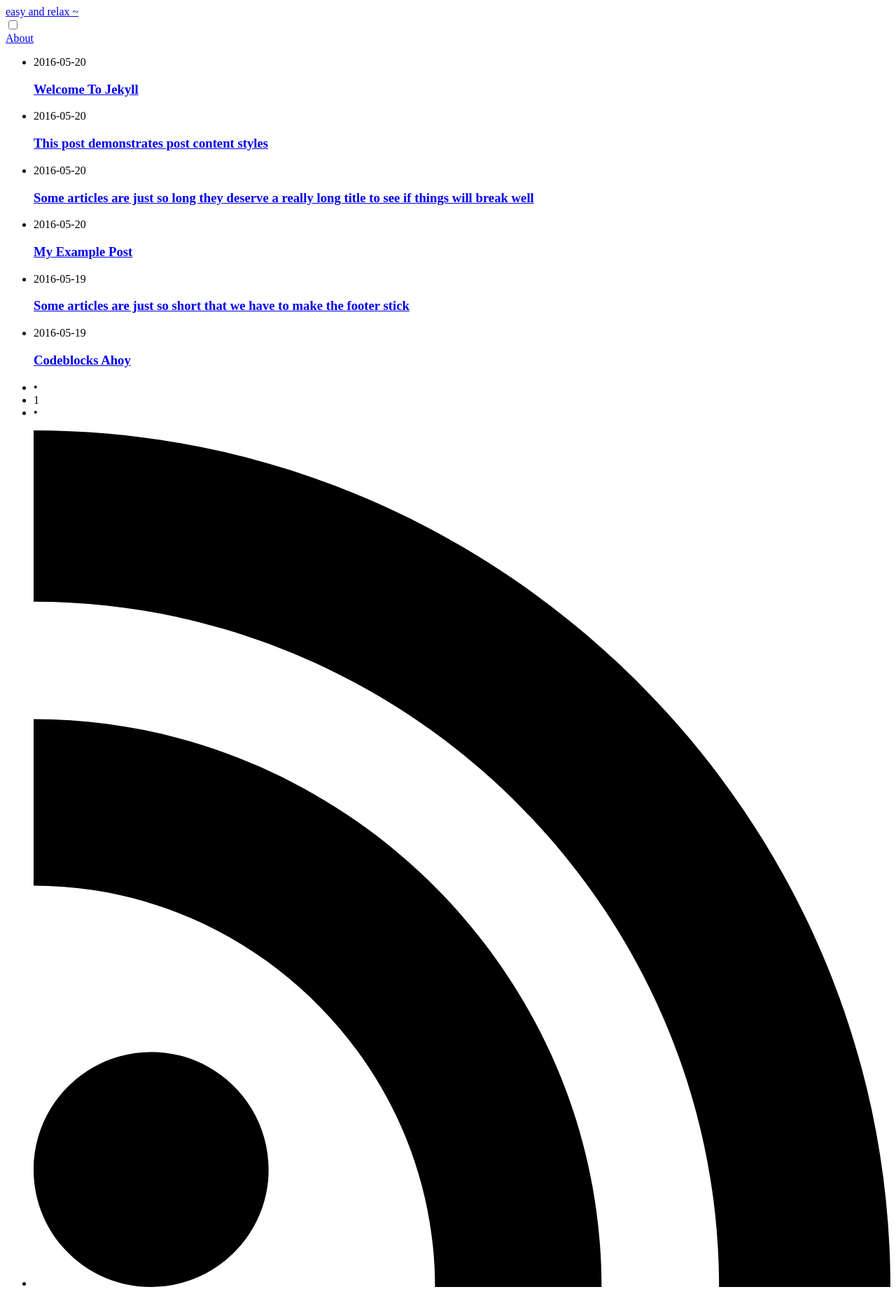
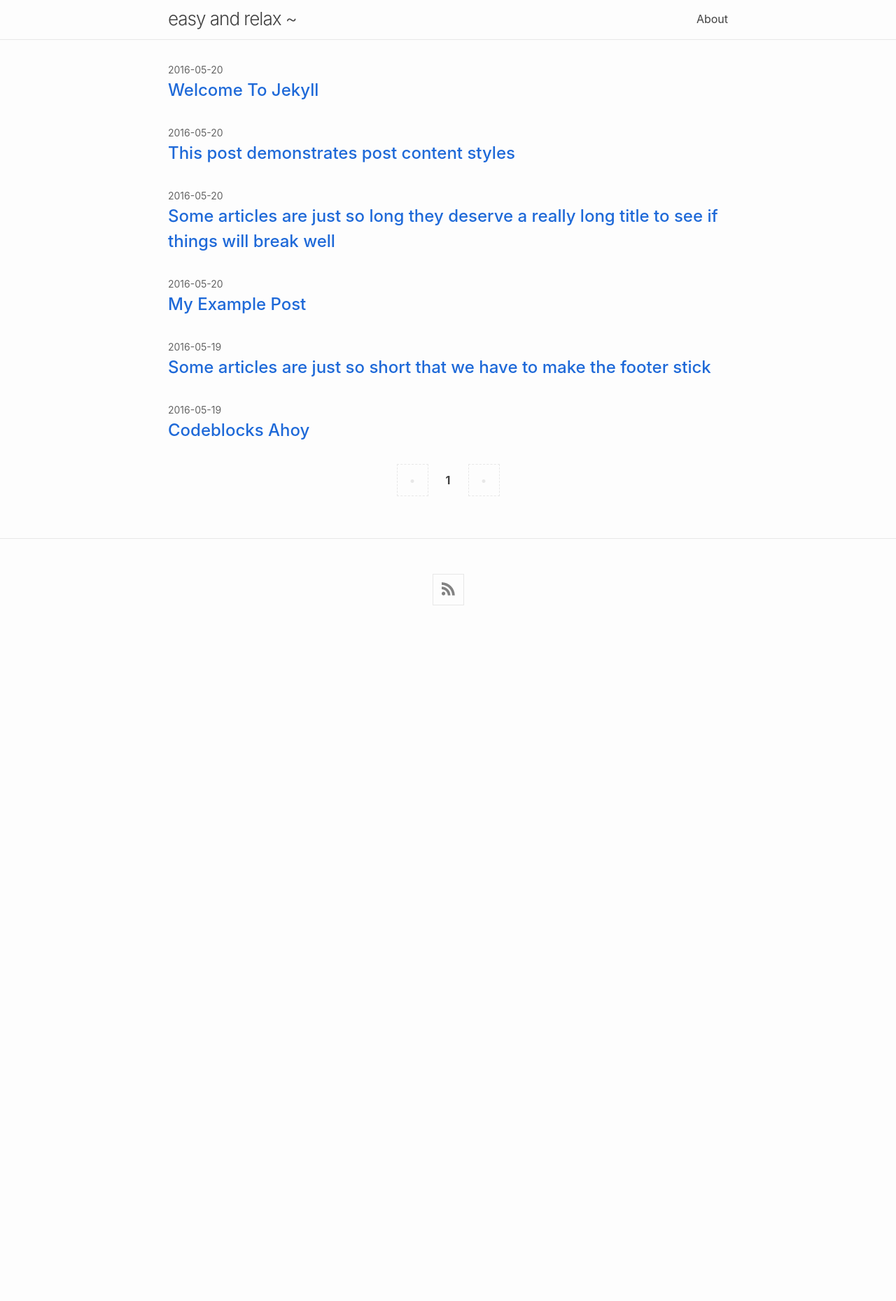
Before and after one commit to EasyAndRelax/EasyAndRelax.github.io, a Jekyll site: the page built from index.html, in a window 1280 px wide. Shown: the whole page at 70% size. Built offline with Jekyll 4.4.1, drawn with Linux system fonts in a browser that asks for light colours; nearby versions of some CDN libraries; library files that are not in the unit come from our copies; the list of posts is cut into pages by our own code; after the commit the page ends 900 px from its top, so only the background shows below that.

Commit message:
fix path from assets to static

```diff
--- a/_includes/head.html
+++ b/_includes/head.html
@@ -3,7 +3,7 @@
   <meta http-equiv="X-UA-Compatible" content="IE=edge">
   <meta name="viewport" content="width=device-width, initial-scale=1">
   {%- seo -%}
-  <link id="main-stylesheet" rel="stylesheet" href="{{ '/assets/css/style.css' | relative_url }}">
+  <link id="main-stylesheet" rel="stylesheet" href="{{ '/static/css/style.css' | relative_url }}">
   {%- feed_meta -%}
   {%- if jekyll.environment == 'production' and site.google_analytics -%}
     {%- include google-analytics.html -%}
```
